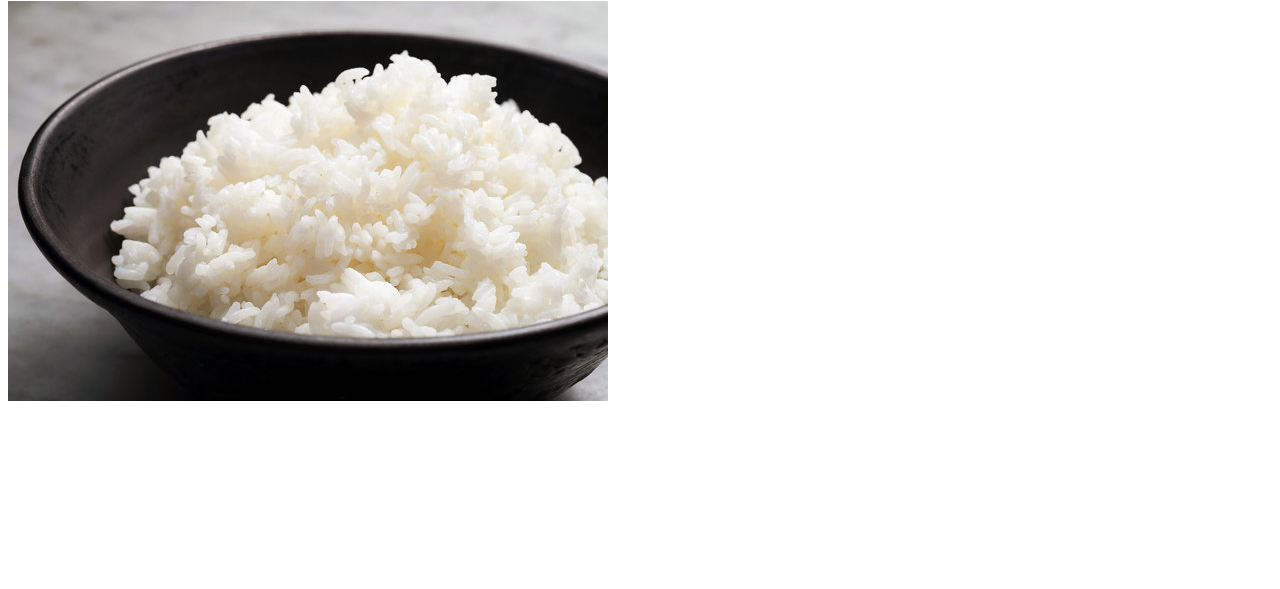
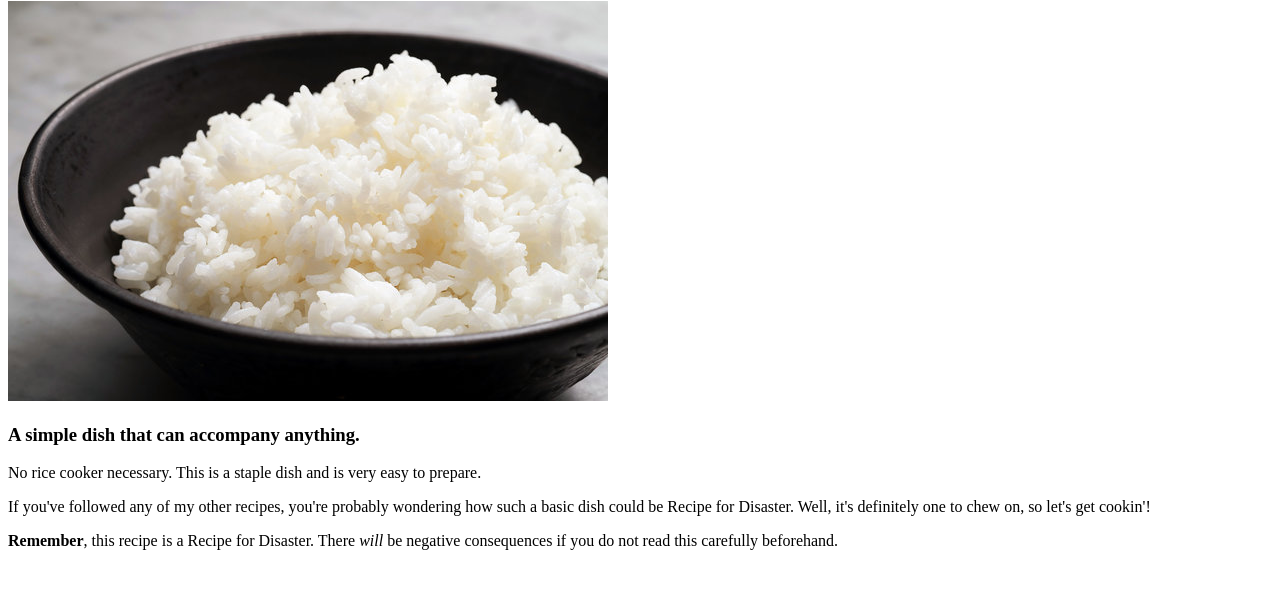
Before and after one commit to Tentigen/odin-recipes, a plain HTML site: page recipes/rice.html in a window 1280 px wide. Shown: the part 79-668 px from the top of the page. Drawn offline with Linux system fonts and the light colour scheme.

Commit message:
Add to recipes

```diff
--- a/recipes/rice.html
+++ b/recipes/rice.html
@@ -7,5 +7,9 @@
     <body>
         <h1>Rice</h1>
         <img src="../pics/rice.jpg" alt="a bowl with plain cooked rice">
+        <h3>A simple dish that can accompany anything.</h3>
+        <p>No rice cooker necessary. This is a staple dish and is very easy to prepare.</p>
+        <p>If you've followed any of my other recipes, you're probably wondering how such a basic dish could be Recipe for Disaster. Well, it's definitely one to chew on, so let's get cookin'!</p>
+        <p><strong>Remember</strong>, this recipe is a Recipe for Disaster. There <em>will</em> be negative consequences if you do not read this carefully beforehand.</p>
     </body>
 </html>
```
Also changed, not shown: recipes/smoked-salmon.html (+3 -0 lines).
